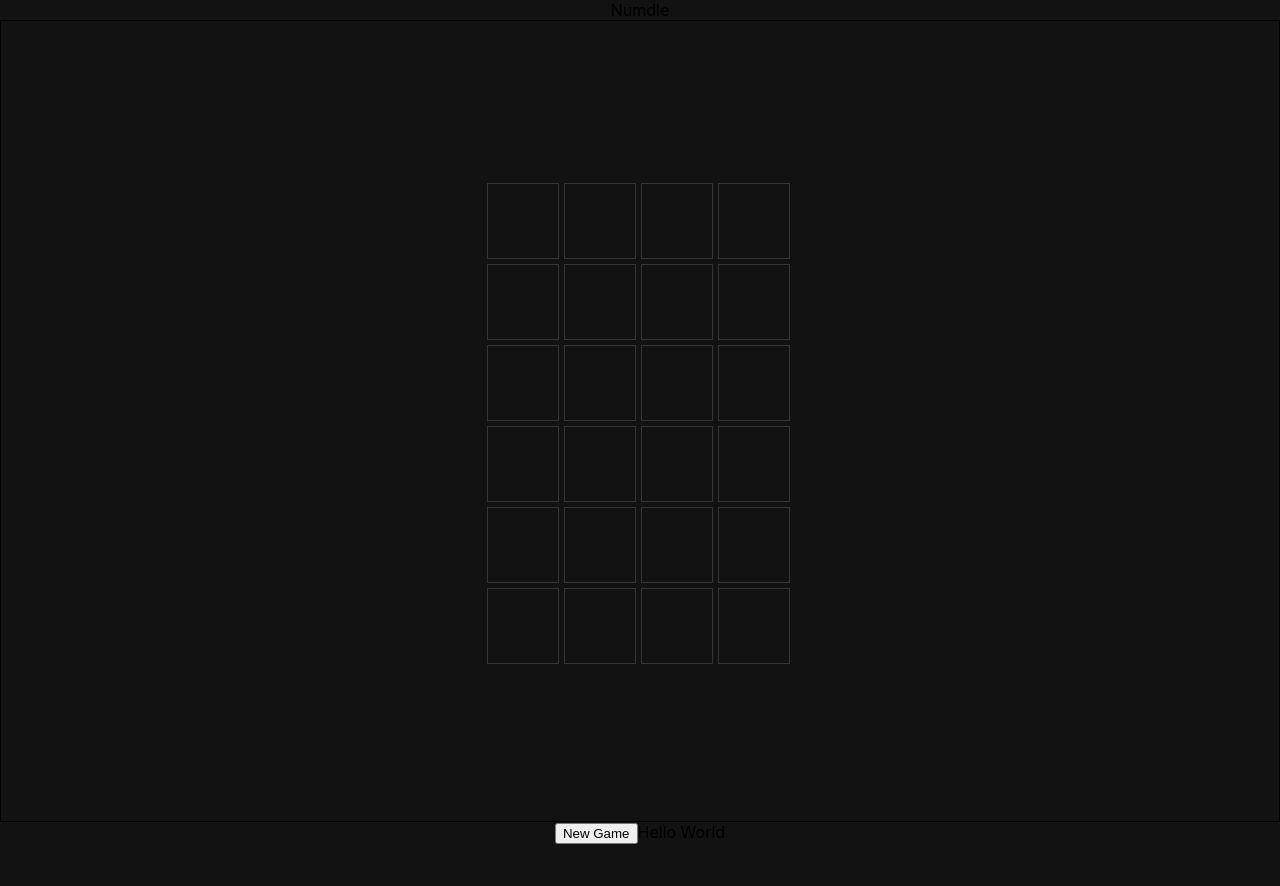
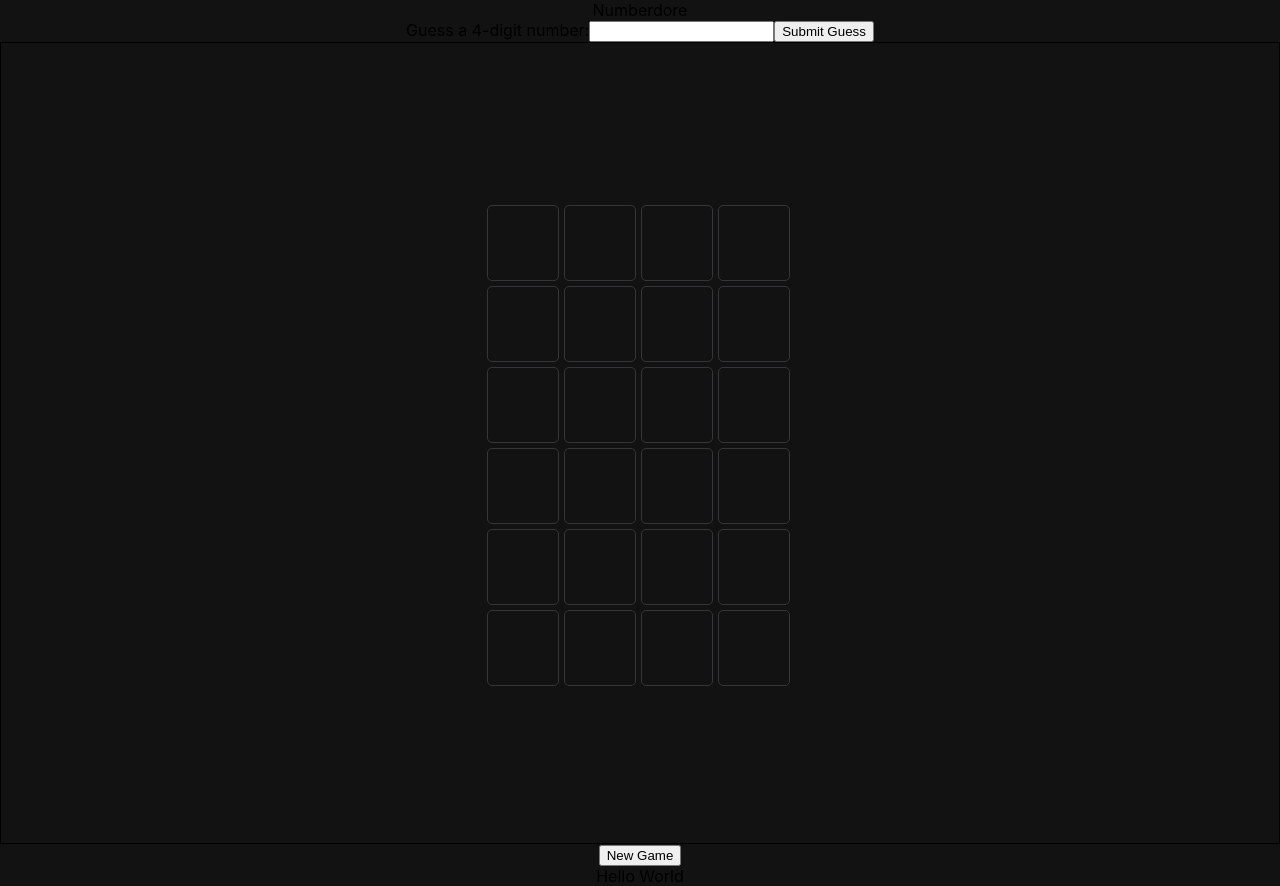
Before and after one commit to goldenkairos/guess-the-number-game-react, a React (Create React App) app: page / in a window 1280 px wide. Before the commit the page ends 844 px from the top, so only its background shows below. Built offline with nearby package versions, Linux system fonts and the light colour scheme.

Commit message:
updating SecretNumber to handle user input and validate their guesses

```diff
--- a/src/App.jsx
+++ b/src/App.jsx
@@ -5,7 +5,7 @@ import SecretNumber from "./SecreNumber";
 function App() {
   return (
     <div className="App">
-      Numdle
+      Numberdore
       <SecretNumber />
       {/* <BoardGame /> */}
       Hello World
--- a/src/Block.jsx
+++ b/src/Block.jsx
@@ -11,6 +11,7 @@ function Block({ number, color, secretNumber }) {
     marginTop: "4px",
     paddingBottom: "4px",
     color: "white",
+    borderRadius:'5px',
     verticalAlign: "middle",
     borderColor: "#363638",
     lineHeight: "70px", // Center vertically
--- a/src/BoardGame.jsx
+++ /dev/null
@@ -1,83 +0,0 @@
-import { useState } from "react";
-import Block from "./Block";
-
-function BoardGame({ secretNumber }) {
-  const [board, setBoard] = useState([
-    [
-      { number: "", status: "#121213" },
-      { number: "", status: "#121213" },
-      { number: "", status: "#121213" },
-      { number: "", status: "#121213" },
-    ],
-    [
-      { number: "", status: "#121213" },
-      { number: "", status: "#121213" },
-      { number: "", status: "#121213" },
-      { number: "", status: "#121213" },
-    ],
-    [
-      { number: "", status: "#121213" },
-      { number: "", status: "#121213" },
-      { number: "", status: "#121213" },
-      { number: "", status: "#121213" },
-    ],
-    [
-      { number: "", status: "#121213" },
-      { number: "", status: "#121213" },
-      { number: "", status: "#121213" },
-      { number: "", status: "#121213" },
-    ],
-    [
-      { number: "", status: "#121213" },
-      { number: "", status: "#121213" },
-      { number: "", status: "#121213" },
-      { number: "", status: "#121213" },
-    ],
-    [
-      { number: "", status: "#121213" },
-      { number: "", status: "#121213" },
-      { number: "", status: "#121213" },
-      { number: "", status: "#121213" },
-    ],
-  ]);
-
-  // return (
-  //   // <div
-  //   //   className="border border-black"
-  //   //   style={{ display: "grid", gridTemplateColumns: "repeat(4, 1fr)" }}
-  //   // >
-  //   <div className="border border-black h-screen flex justify-center items-center">
-  //     {board.map((row, rowIndex) => (
-  //       <div key={rowIndex} className="grid grid-cols-4 grid-rows-6 gap-4">
-  //         {row.map((block, blockIndex) => (
-  //           <Block
-  //             key={blockIndex}
-  //             number={block.number}
-  //             color={block.status}
-  //             secretNumber={secretNumber}
-  //           />
-  //         ))}
-  //       </div>
-  //     ))}
-  //   </div>
-  // );
-
-  return (
-    <div className="board-container">
-      <div className="grid-container">
-        {board.map((row, rowIndex) =>
-          row.map((block, blockIndex) => (
-            <Block
-              key={blockIndex}
-              number={block.number}
-              color={block.status}
-              secretNumber={secretNumber}
-            />
-          ))
-        )}
-      </div>
-    </div>
-  );
-}
-
-export default BoardGame;
--- /dev/null
+++ b/src/DisplayResult.jsx
@@ -0,0 +1,9 @@
+import Block from "./Block";
+
+function DisplayResult ({secretNumber, userWin}){
+
+  let secretNumberStr = String(secretNumber?.secretNumber)
+
+}
+
+export default DisplayResult;
--- a/src/SecreNumber.jsx
+++ b/src/SecreNumber.jsx
@@ -1,31 +1,189 @@
-import { useState } from "react";
-import BoardGame from "./BoardGame";
+import { useEffect, useState } from "react";
+import Block from "./Block";
+import UserGuess from "./UserGuess";
+import DisplayResult from "./DisplayResult";
+
 function SecretNumber() {
+  const [secretNumber, setSecretNumber] = useState("");
+  const [userGuesses, setUserGuesses] = useState("");
+  const [board, setBoard] = useState([
+    [
+      { number: "", status: "#121213" },
+      { number: "", status: "#121213" },
+      { number: "", status: "#121213" },
+      { number: "", status: "#121213" },
+    ],
+    [
+      { number: "", status: "#121213" },
+      { number: "", status: "#121213" },
+      { number: "", status: "#121213" },
+      { number: "", status: "#121213" },
+    ],
+    [
+      { number: "", status: "#121213" },
+      { number: "", status: "#121213" },
+      { number: "", status: "#121213" },
+      { number: "", status: "#121213" },
+    ],
+    [
+      { number: "", status: "#121213" },
+      { number: "", status: "#121213" },
+      { number: "", status: "#121213" },
+      { number: "", status: "#121213" },
+    ],
+    [
+      { number: "", status: "#121213" },
+      { number: "", status: "#121213" },
+      { number: "", status: "#121213" },
+      { number: "", status: "#121213" },
+    ],
+    [
+      { number: "", status: "#121213" },
+      { number: "", status: "#121213" },
+      { number: "", status: "#121213" },
+      { number: "", status: "#121213" },
+    ],
+  ]);
 
-  const [secretNumber, setSecretNumber] = useState("");
-
+  const [isGameCompleted, setIsGameCompleted] = useState(false);
+  const [correctCount, setCorrectCount] = useState(0);
+  const [userWin, setUserWin] = useState(false);
 
   function numberGenerator(secretNumberLength) {
-    let newNumber = "";
+    let secretNumber = "";
 
     for (let i = 0; i < secretNumberLength; i++) {
-      newNumber += Math.floor(Math.random() * 9 + 1);
+      secretNumber += Math.floor(Math.random() * 9 + 1);
     }
-
-    return newNumber;
+    console.log(secretNumber);
+    return secretNumber;
   }
 
   function startGame() {
     const newSecretNumber = numberGenerator(4);
     setSecretNumber(newSecretNumber);
-    console.log(newSecretNumber);
+    setUserGuesses([]);
+    setBoard([
+      [
+        { number: "", status: "#121213" },
+        { number: "", status: "#121213" },
+        { number: "", status: "#121213" },
+        { number: "", status: "#121213" },
+      ],
+      [
+        { number: "", status: "#121213" },
+        { number: "", status: "#121213" },
+        { number: "", status: "#121213" },
+        { number: "", status: "#121213" },
+      ],
+      [
+        { number: "", status: "#121213" },
+        { number: "", status: "#121213" },
+        { number: "", status: "#121213" },
+        { number: "", status: "#121213" },
+      ],
+      [
+        { number: "", status: "#121213" },
+        { number: "", status: "#121213" },
+        { number: "", status: "#121213" },
+        { number: "", status: "#121213" },
+      ],
+      [
+        { number: "", status: "#121213" },
+        { number: "", status: "#121213" },
+        { number: "", status: "#121213" },
+        { number: "", status: "#121213" },
+      ],
+      [
+        { number: "", status: "#121213" },
+        { number: "", status: "#121213" },
+        { number: "", status: "#121213" },
+        { number: "", status: "#121213" },
+      ],
+    ]);
+
+    setIsGameCompleted(false);
+    setCorrectCount(0);
+    setUserWin(false);
   }
+
+  //update the board based on userInput
+  function updateBoard(userInput, currRowIdx) {
+    const usetInputArr = userInput.split("");
+    let count = 0;
+    //return "green" if the digit from user's guess is in the correct position
+    //return "yellow" if the digit from user's guess is in the secret number
+    //return "gray" if the digit is not in the secret number
+    const validateUserGuess = usetInputArr.map((inputDigit, idx) => {
+      if (inputDigit === secretNumber[idx]) {
+        count += 1;
+        return { number: inputDigit, status: "#538d4e" }; //green for correct position
+      } else if (secretNumber.includes(inputDigit)) {
+        return { number: inputDigit, status: "#c3b26a" }; //yellow for correct digit
+      } else {
+        return { numer: inputDigit, status: "#373b37" }; //gray for incorrect input
+      }
+    });
+
+    //update the board after validation
+    setBoard((prevBoard) => {
+      const updatedBoard = [...prevBoard];
+      updateBoard[currRowIdx] = validateUserGuess;
+      return updatedBoard;
+    });
+
+    //checkf if the user has guessed all 4 digit correctly
+    if (count == 4){
+      setCorrectCount(4);
+      setUserWin(true);
+    }
+  }
+
+  function handleUserInput(userInput) {
+    setUserGuesses([...userGuesses, userInput]);
+    const currRowIdx = userGuesses.length;
+    updateBoard(userInput, currRowIdx);
+  }
+
+  function checkGameCompletion(){
+    const numberOfGuesses = userGuesses.length;
+
+    if (numberGenerator == 4 || correctCount == 4){
+      setIsGameCompleted(true);
+    }
+  }
+
+  useEffect(() => {checkGameCompletion()}, [userGuesses]);
+
   return (
     <>
-      {<BoardGame secretNumber={secretNumber} />}
+    <div className="game-container">
+    {isGameCompleted ?
+    <DisplayResult
+    secretNumber={secretNumber}
+    userWin={userWin}/> : <div></div>
+    }
+      <UserGuess handleUserInput={handleUserInput}
+        isGameCompleted={isGameCompleted}
+      />
+      <div className="board-container">
+        <div className="grid-container">
+          {board.map((row, index) =>
+            row.map((block, blockIndex) => (
+              <Block
+                key={blockIndex}
+                number={block.number}
+                color={block.status}
+                secretNumber={secretNumber}
+              />
+            ))
+          )}
+        </div>
+      </div>
       <button type="submit" onClick={startGame}>
         New Game
       </button>
+      </div>
     </>
   );
 }
--- /dev/null
+++ b/src/UserGuess.jsx
@@ -0,0 +1,27 @@
+function UserGuess({ handleUserInput }) {
+  //TODO: handle only number
+
+  const handleSubmit = (e) => {
+    console.log("submit button click");
+    e.preventDefault(); //Prevent the form from submitting
+    handleUserInput(e.target.elements.userInput.value);
+    console.log(e.target.elements.userInput.value);
+  };
+
+  return (
+    <form onSubmit={handleSubmit}>
+      <label>Guess a 4-digit number:</label>
+      <input
+        type="text"
+        id="userInput"
+        maxLength="4"
+        pattern="\d{4}"
+        required
+        // onChange={(e) => handleUserInput(e.target.value)}
+      ></input>
+      <button type="submit">Submit Guess</button>
+    </form>
+  );
+}
+
+export default UserGuess;
```
Also changed, not shown: 1 other file (tests, documents, lock files or other folders).
